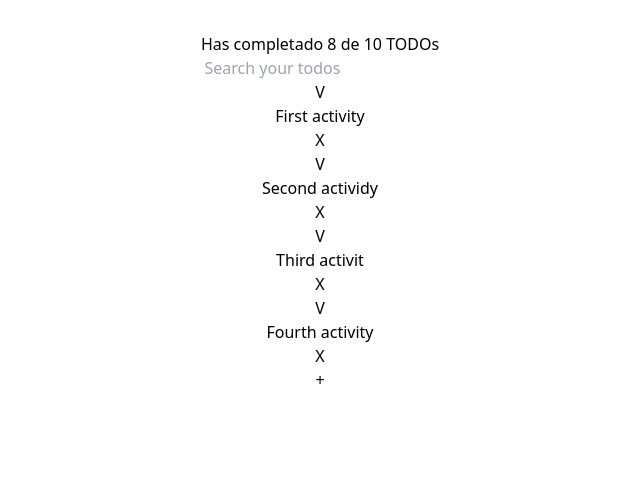
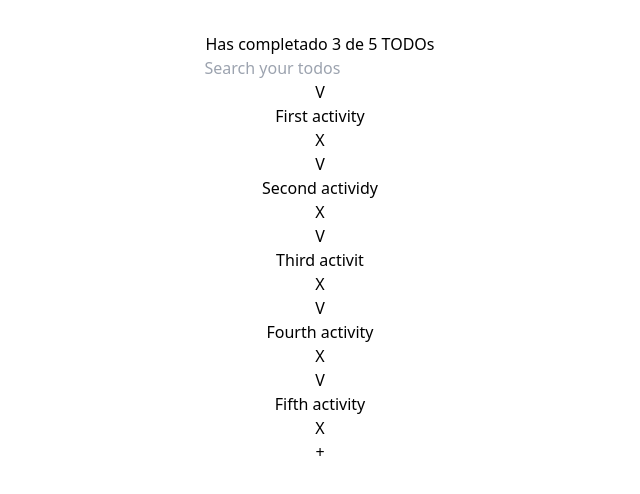
Before and after one commit to lingowmx/curso-react-intro, a React (Vite) app: page / in a window 1280 px wide. Shown: the top 494 px of the page, without its empty margins (320-960 px from the left). Built offline with nearby package versions, Linux system fonts and the light colour scheme.

Commit message:
first derive states

```diff
--- a/src/App.jsx
+++ b/src/App.jsx
@@ -11,16 +11,24 @@ function App() {
   const defaultTodos = [
     {text:"First activity", isCompleted: false},
     {text:"Second actividy", isCompleted: false},
-    {text:"Third activit", isCompleted: false},
+    {text:"Third activit", isCompleted: true},
     {text:"Fourth activity", isCompleted: true},
+    {text:"Fifth activity", isCompleted:true}
   ]
   const [searchValue, setSearchValue] = useState('')
   console.log('Los usuarios buscaron todos de'  + searchValue)
 
+  const [todos, setTodos] = useState(defaultTodos)
+
+  const completedTodos = todos.filter(todo => !!todo.isCompleted).length
+  const totalTodos = todos.length
+
   return (
     <>
     <div className='p-8 w-full h-screen flex flex-col text-center'>
-      <Counter completed={8} totalTodos={10}/>
+      <Counter
+      completed={completedTodos}
+      totalTodos={totalTodos}/>
       <Search
         searchValue={searchValue}
         setSearchValue={setSearchValue}/>
```
